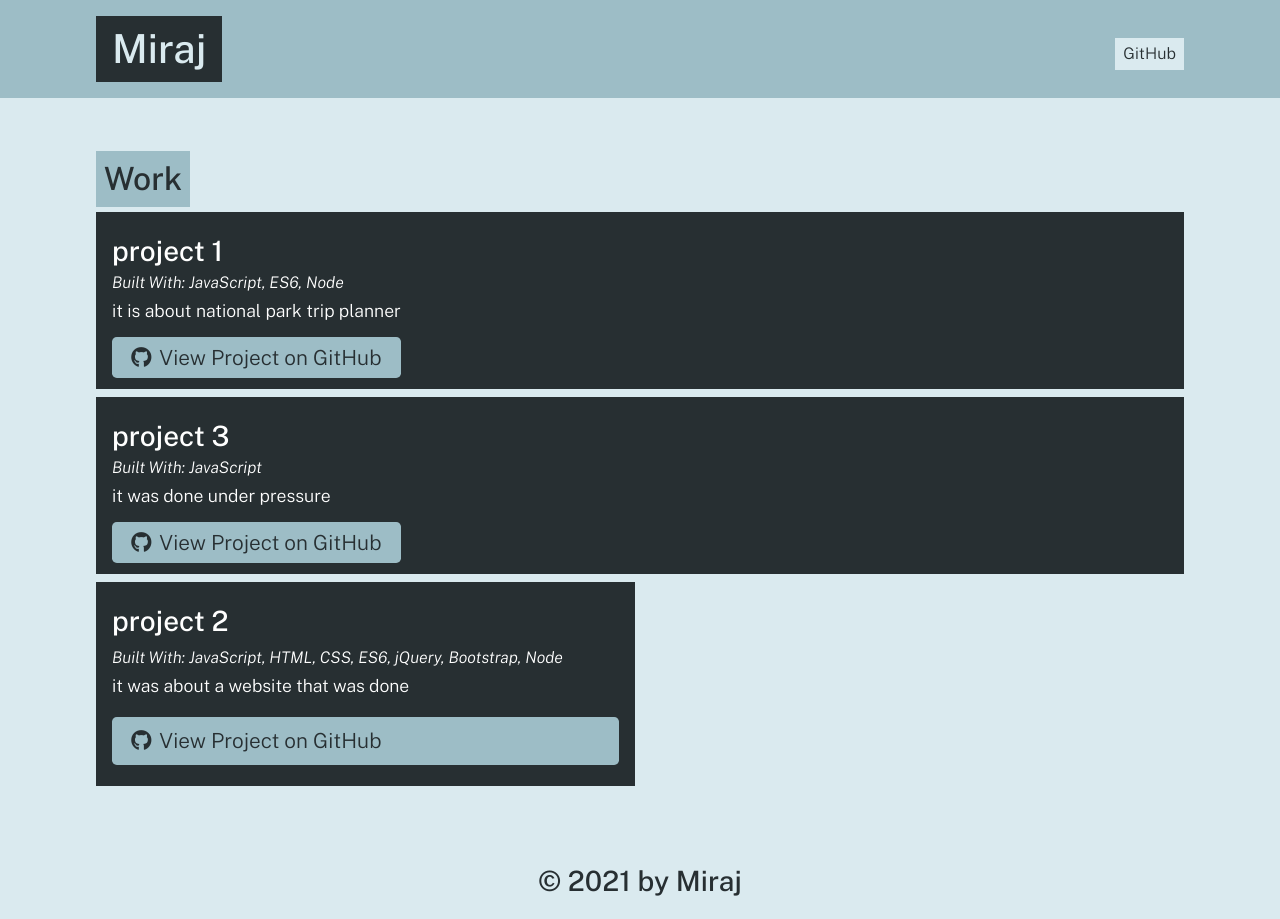
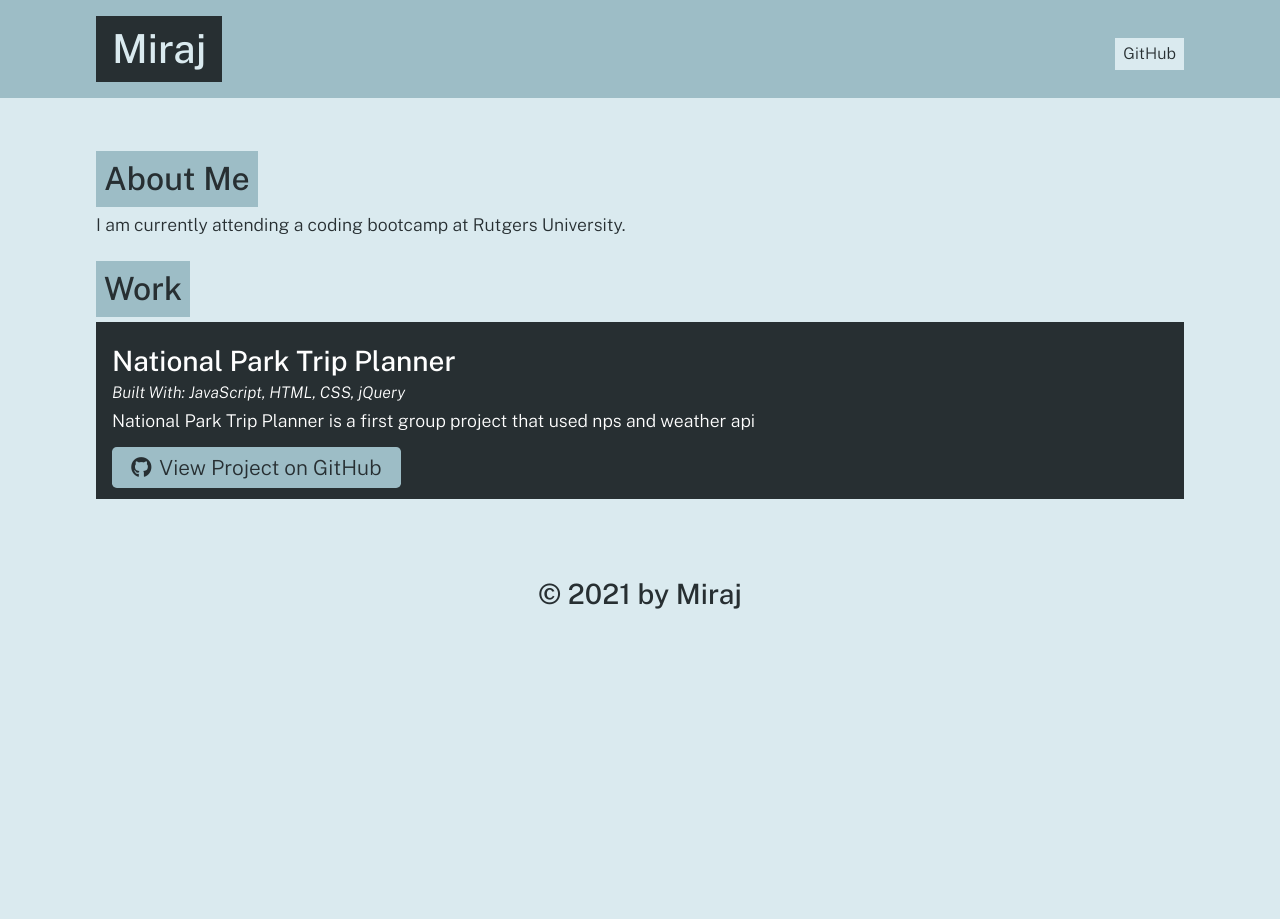
Before and after one commit to miraj00/portfolio-generator, a website: page dist/index.html in a window 1280 px wide. After the commit the page ends 800 px from the top, so only its background shows below. Drawn offline with nearby package versions, Linux system fonts and the light colour scheme.

Commit message:
readme file updated

```diff
--- a/dist/index.html
+++ b/dist/index.html
@@ -25,42 +25,27 @@
 
     <main class="container my-5">
 
+    <section class="my-3" id="about">
+      <h2 class="text-dark bg-primary p-2 display-inline-block">About Me</h2>
+      <p>I am currently attending a coding bootcamp at Rutgers University. </p>
+    </section>
+
 
     <section class="my-3" id="portfolio">
       <h2 class="text-dark bg-primary p-2 display-inline-block">Work</h2>
       <div class="flex-row justify-space-between">
 
           <div class="col-12 mb-2 bg-dark text-light p-3">
-            <h3 class="portfolio-item-title text-light">project 1</h3>
+            <h3 class="portfolio-item-title text-light">National Park Trip Planner</h3>
             <h5 class="portfolio-languages">
               Built With:
-              JavaScript, ES6, Node
+              JavaScript, HTML, CSS, jQuery
             </h5>
-            <p>it is about national park trip planner</p>
-            <a href="miraj00.github.com" class="btn"><i class="fab fa-github mr-2"></i>View Project on GitHub</a>
-          </div>
-
-          <div class="col-12 mb-2 bg-dark text-light p-3">
-            <h3 class="portfolio-item-title text-light">project 3</h3>
-            <h5 class="portfolio-languages">
-              Built With:
-              JavaScript
-            </h5>
-            <p>it was done under pressure</p>
-            <a href="link 3 .github.com" class="btn"><i class="fab fa-github mr-2"></i>View Project on GitHub</a>
+            <p>National Park Trip Planner is a first group project that used nps and weather api </p>
+            <a href="https://miraj00.github.io/National-Park-Trip-Planner/" class="btn"><i class="fab fa-github mr-2"></i>View Project on GitHub</a>
           </div>
 
 
-
-          <div class="col-12 col-md-6 mb-2 bg-dark text-light p-3 flex-column">
-            <h3 class="portfolio-item-title text-light">project 2</h3>
-            <h5 class="portfolio-languages">
-              Built With:
-              JavaScript, HTML, CSS, ES6, jQuery, Bootstrap, Node
-            </h5>
-            <p>it was about a website that was done</p>
-            <a href="link 2 at github" class="btn mt-auto"><i class="fab fa-github mr-2"></i>View Project on GitHub</a>
-          </div>
 
       </div>
     </section>
```
Also changed, not shown: README.md, assets/images/screenshot.JPG (added).
